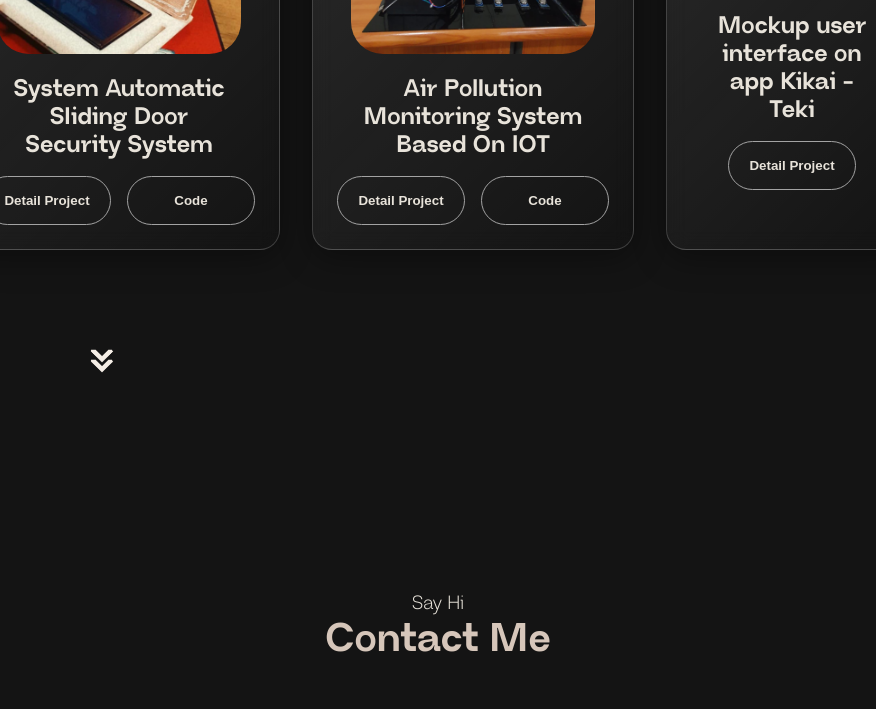
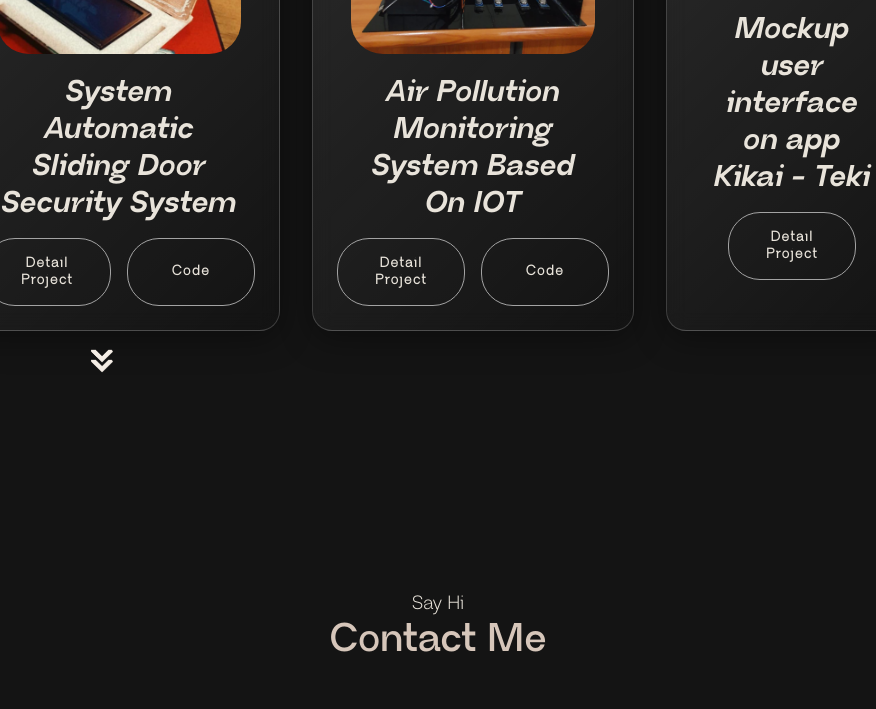
Before and after one commit to yaknowfes/refalista-portofolio, a plain HTML site: page index.html in a window 1280 px wide. Shown: the part 2015-2724 px from the top of the page, without its empty margins (202-1078 px from the left). Drawn offline with Linux system fonts and the light colour scheme.

Commit message:
font phase

```diff
--- a/style.css
+++ b/style.css
@@ -1,16 +1,32 @@
 /* GENERAL */
 @font-face {
     font-family: regrade;
-    src: url(Neue-Regrade-Variable.ttf)
+    src: url(Neue-Regrade-Variable.ttf,Neue-Regrade-Semibold.otf,Neue-Regrade-Regular.otf,Neue-Regrade-Medium.otf,Neue-Regrade-Regular-Italic);
+}
+@font-face {
+    font-family: regular-regrade;
+    src: url(Neue-Regrade-Regular.otf);
+}
+@font-face {
+    font-family: semibold-regrade;
+    src: url(Neue-Regrade-Semibold.otf);
+}
+@font-face {
+    font-family: medium-regrade;
+    src: url(Neue-Regrade-Medium.otf);
+}
+@font-face {
+    font-family: italic-regrade;
+    src: url(Neue-Regrade-Regular-Italic.otf);
+}
+@font-face {
+    font-family: bold-regrade;
+    src: url(Neue-Regrade-Bold-Italic.otf);
 }
 
 *{
     margin: 0;
     padding: 0;
-}
-
-body{
-    font-family: 'regrade';
 }
 
 html {
@@ -20,6 +36,7 @@ html {
 
 p {
     color: rgb(232,227,218);
+    font-family: 'regular-regrade';
 }
 
 /* TRANSITION */
@@ -27,6 +44,7 @@ p {
 a,
 .btn{
     transition: all 300ms ease;
+    font-family: 'italic-regrade';
 }
 
 /* DESKTOP */
@@ -190,6 +208,7 @@ section {
     text-align: center;
     font-size: 1.2rem;
     color: rgb(232,227,218);
+    font-family: 'regular-regrade';
 }
 
 #About .section__text__p1 {
@@ -207,12 +226,14 @@ section {
     text-align: center;
     margin-bottom: 1rem;
     color: rgb(214,198,186);
+    font-family: 'semibold-regrade';
 }
 #profile .title{
     font-size: 2.5rem;
     text-align: center;
     margin-bottom: 1rem;
     color: rgb(214,198,186);
+    font-family: 'semibold-regrade';
 }
 #socials-container{
     display: flex;
@@ -244,10 +265,13 @@ section {
     width: 8rem;
     border-radius: 2rem;
     color: rgb(232,227,218);
+    letter-spacing: 0.1rem;
+    font-size: 14px;
 }
 
 .btn-color-1, .btn-color-2{
     border: rgb(232,227,218) 0.1rem solid;
+    font-family: 'regular-regrade';
 }
 .btn-color-1:hover,
 .btn-color-2:hover{
@@ -289,6 +313,7 @@ section {
     justify-content: center;
     flex-direction: column;
     color: rgb(232,227,218);
+    font-family: 'medium-regrade';
 }
 
 .about-containers,
@@ -351,6 +376,8 @@ section {
 .project-title {
     margin: 1rem;
     color: rgb(232,227,218);
+    font-family: 'bold-regrade';
+    font-size: 30px;
 }
 
 .project-btn {
@@ -377,6 +404,8 @@ section {
     margin: 2rem auto;
     padding: 0.5rem;
     color: rgb(232,227,218);
+    font-family: 'regular-regreade';
+    font-size: 20px;
 }
 
 .contact-info-container{
@@ -413,10 +442,29 @@ footer p{
 
 }
 
-
-
-body{
-    font-family: 'regrade';
+@font-face {
+    font-family: regrade;
+    src: url(Neue-Regrade-Variable.ttf,Neue-Regrade-Semibold.otf,Neue-Regrade-Regular.otf,Neue-Regrade-Medium.otf,Neue-Regrade-Regular-Italic);
+}
+@font-face {
+    font-family: regular-regrade;
+    src: url(Neue-Regrade-Regular.otf);
+}
+@font-face {
+    font-family: semibold-regrade;
+    src: url(Neue-Regrade-Semibold.otf);
+}
+@font-face {
+    font-family: medium-regrade;
+    src: url(Neue-Regrade-Medium.otf);
+}
+@font-face {
+    font-family: italic-regrade;
+    src: url(Neue-Regrade-Regular-Italic.otf);
+}
+@font-face {
+    font-family: bold-regrade;
+    src: url(Neue-Regrade-Bold-Italic.otf);
 }
 .component-1 {
     background-size: 100% 100%;
@@ -486,6 +534,7 @@ body{
     margin-right: 100px;
     letter-spacing: 0.9px;
     color: bisque;
+    font-family: 'italic-regrade';
   }
    .Txt2 {
     text-align: justify;
@@ -528,6 +577,7 @@ body{
     margin-left: 10px;
     letter-spacing: 0.9px;
     color: bisque;
+    font-family: 'italic-regreade';
   }
 
   .flex-wrapper-two-two {
```
Also changed, not shown: Neue-Regrade-Bold-Italic.otf (renamed from assets/neue regrade/Neue Regrade Bold Italic.otf), Neue-Regrade-Medium.otf (renamed from assets/neue regrade/Neue Regrade Medium.otf), Neue-Regrade-Regular-Italic.otf (renamed from assets/neue regrade/Neue Regrade Regular Italic.otf), Neue-Regrade-Regular.otf (renamed from assets/neue regrade/Neue Regrade Regular.otf), Neue-Regrade-Semibold.otf (renamed from assets/neue regrade/Neue Regrade Semibold.otf).
